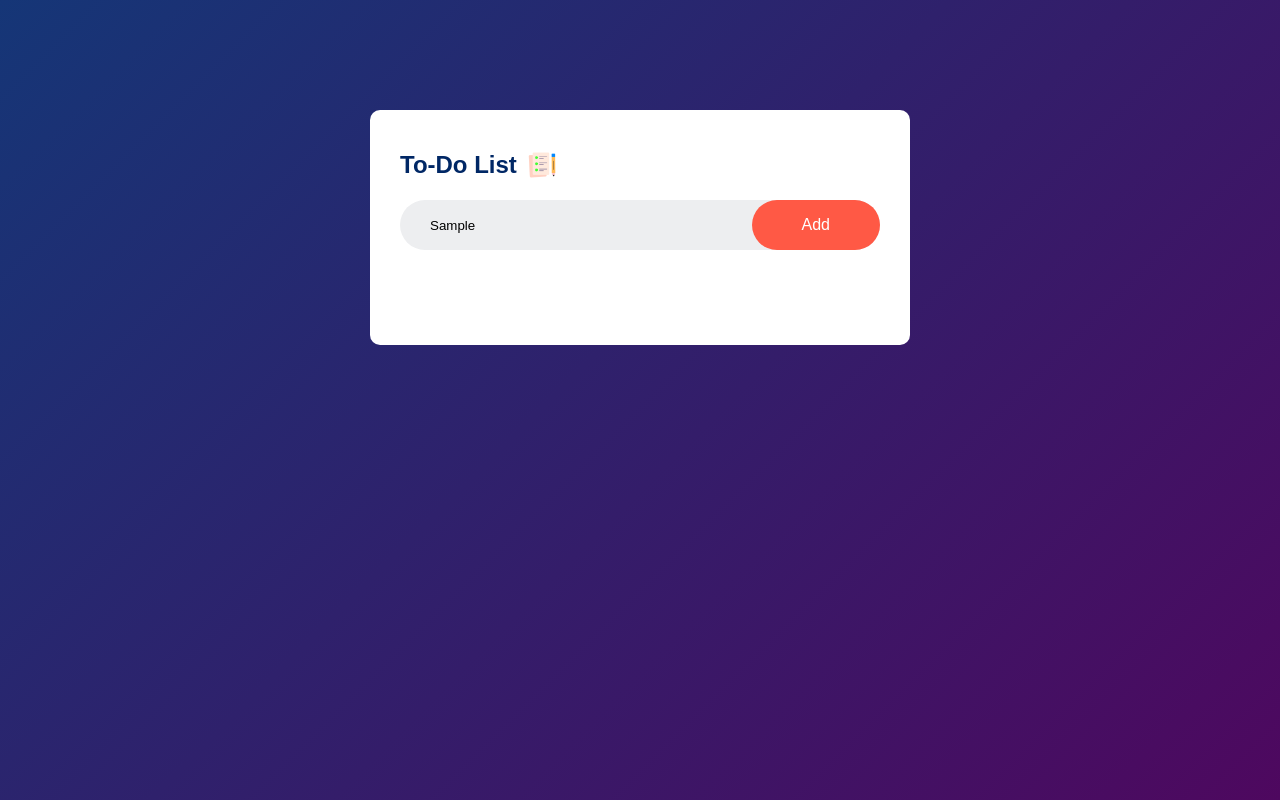
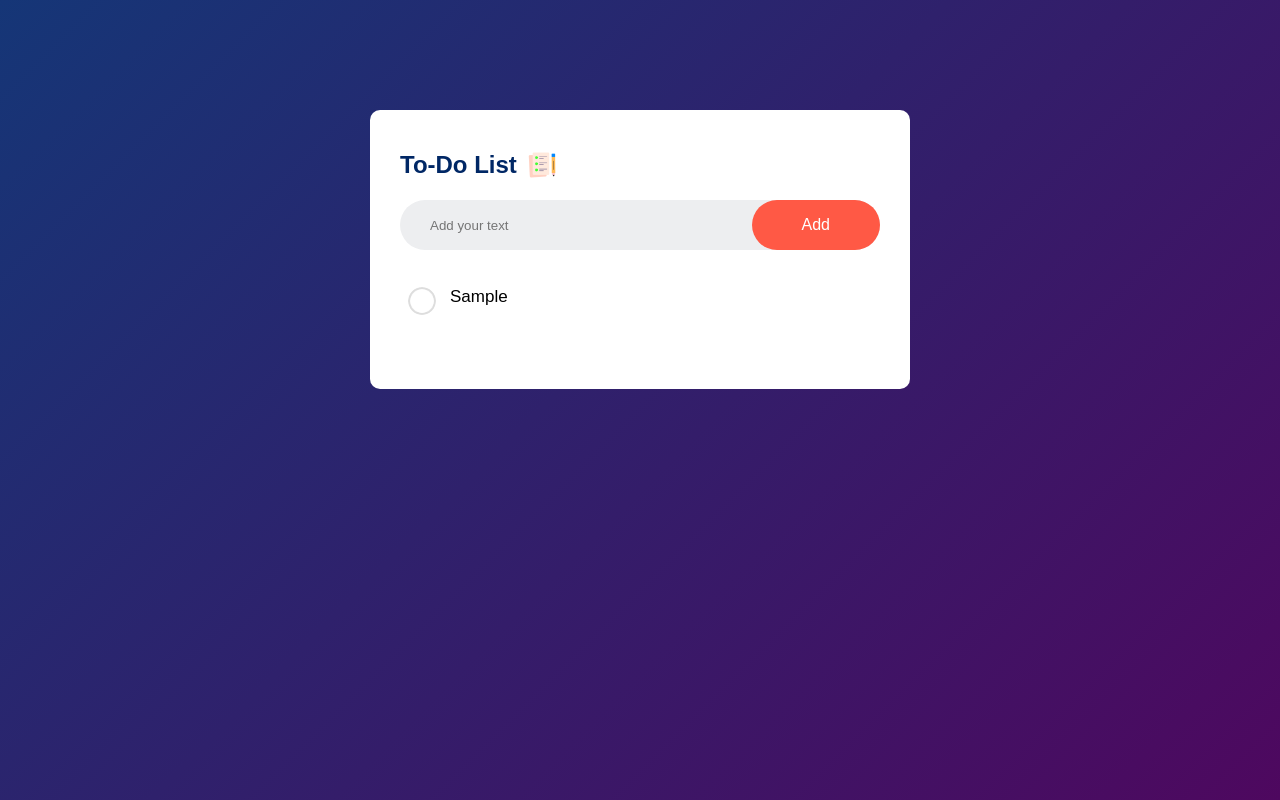
Before and after one commit to paulofuscaldo/Project-Omega, a plain HTML site: page index.html in a window 1280 px wide. Both pictures are taken after typing "Sample" into the empty fields and a click on the button "Add". Drawn offline with Linux system fonts and the light colour scheme.

Commit message:
Add const inputBox, listContainer, & function assTask

```diff
--- a/index.html
+++ b/index.html
@@ -11,7 +11,7 @@
         <h2>To-Do List <img src="images/icon.png"></h2>
         <div class="row">
             <input type="text" id="input-box" placeholder="Add your text">
-            <button>Add</button>
+            <button onclick="addTask()"addTask>Add</button>
         </div>
         <ul id="list-container">
             <!-- <li class="checked">Task 1</li>
@@ -20,6 +20,6 @@
         </ul>
     </div>
 </div>
-
+<script src="script.js"></script>
 </body>
 </html>
--- a/script.js
+++ b/script.js
@@ -0,0 +1,14 @@
+const inputBox = document.getElementById("input-box");
+const listContainer = document.getElementById("list-container");
+
+function addTask(){
+    if(inputBox.value == ''){
+        alert("You must write something");
+    }
+    else{
+        let li = document.createElement("li");
+        li.innerHTML = inputBox.value;
+        listContainer.appendChild(li);
+    }
+    inputBox.value= "";
+}
```
